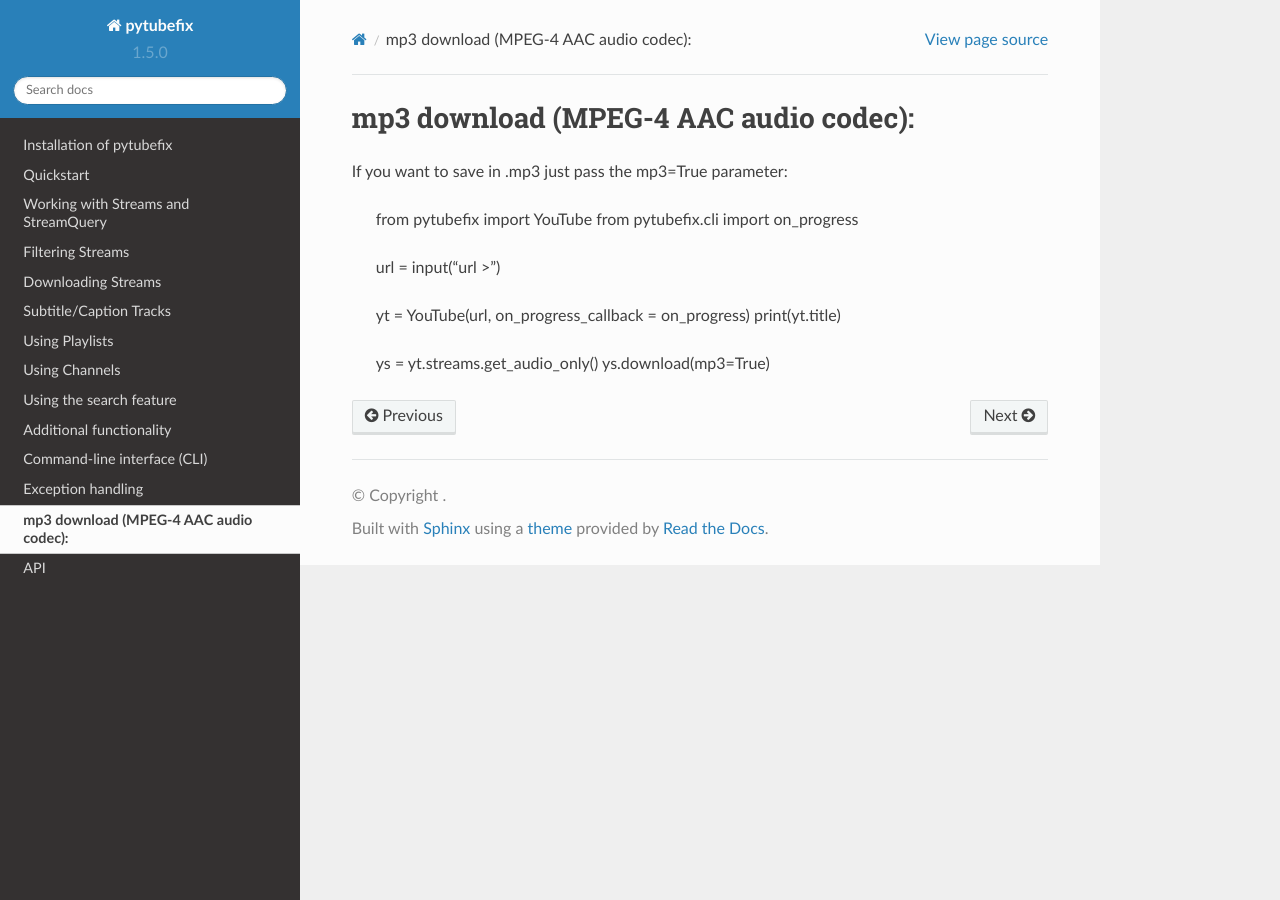
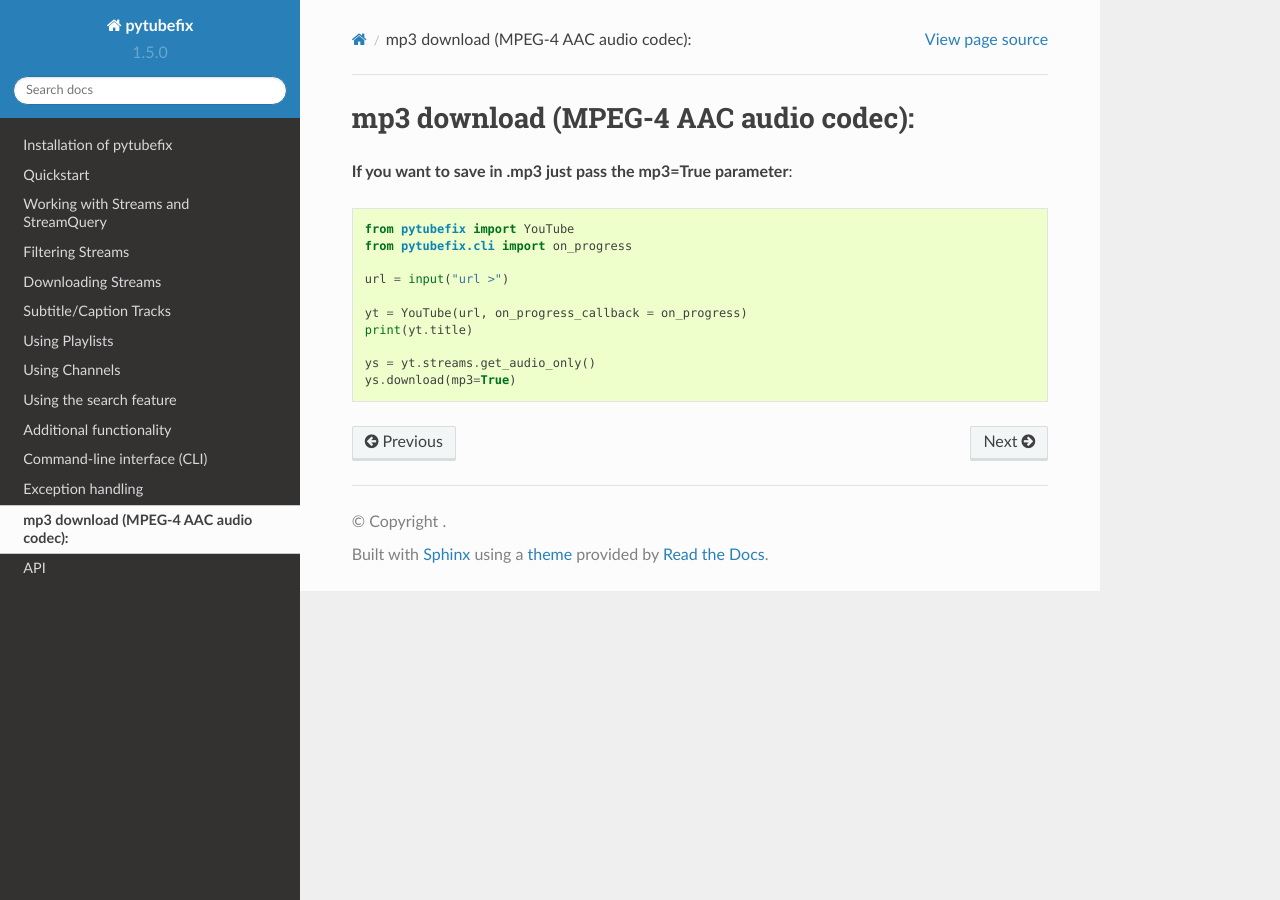
Before and after one commit to JuanBindez/pytubefix, a Sphinx documentation site: the page built from docs/user/mp3.rst, in a window 1280 px wide. Built offline with Sphinx 7.4.7 and the Read the Docs theme 2.0.0, drawn with Linux system fonts in a browser that asks for light colours.

Commit message:
Update mp3.rst

```diff
--- a/docs/user/mp3.rst
+++ b/docs/user/mp3.rst
@@ -3,7 +3,7 @@
 mp3 download (MPEG-4 AAC audio codec):
 =============================
 
-If you want to save in .mp3 just pass the mp3=True parameter:
+**If you want to save in .mp3 just pass the mp3=True parameter**::
 
         from pytubefix import YouTube
         from pytubefix.cli import on_progress
```
